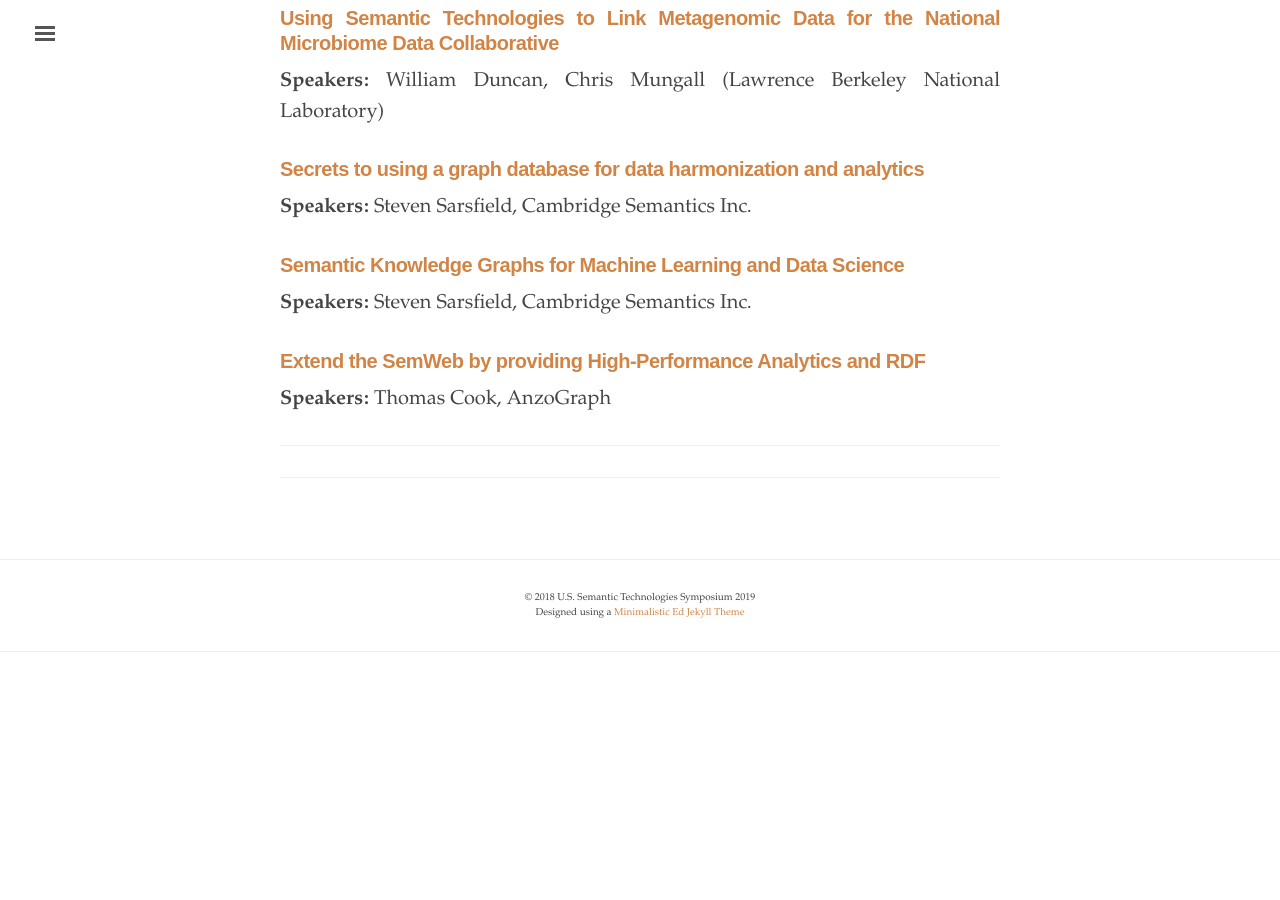
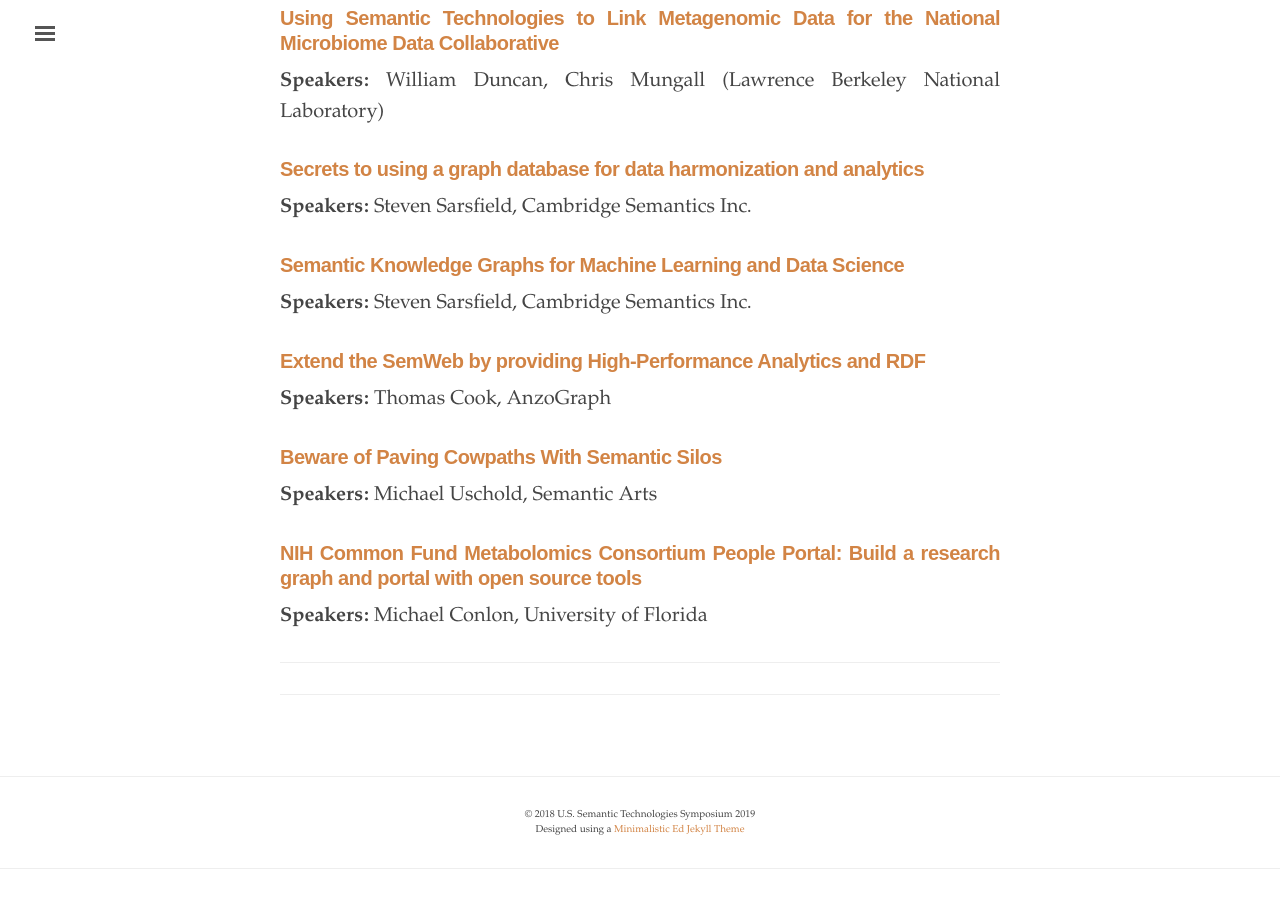
Before and after one commit to us2ts/us2ts.github.io, a Jekyll site: the page built from pages/program.md, in a window 1280 px wide and 900 px high, scrolled down 5721 px. Built offline with Jekyll 4.4.1, drawn with Linux system fonts in a browser that asks for light colours; comment, search, counter and statistics services are not loaded; before the commit the page ends 6404 px from its top, so only the background shows below that.

Commit message:
2 new lightning talks

```diff
--- a/pages/program.md
+++ b/pages/program.md
@@ -201,3 +201,11 @@
 ### [**Extend the SemWeb by providing High-Performance Analytics and RDF**](https://us2ts.org/lightning-talks#semweb-analytics-rdf)
 
 **Speakers:** Thomas Cook, AnzoGraph
+
+### [**Beware of Paving Cowpaths With Semantic Silos**](https://us2ts.org/lightning-talks#cowpaths)
+
+**Speakers:** Michael Uschold, Semantic Arts
+
+### [**NIH Common Fund Metabolomics Consortium People Portal: Build a research graph and portal with open source tools**](https://us2ts.org/lightning-talks#metabolomics)
+
+**Speakers:** Michael Conlon, University of Florida
```
Also changed, not shown: pages/lightning-talks.md (+2 -2 lines).
